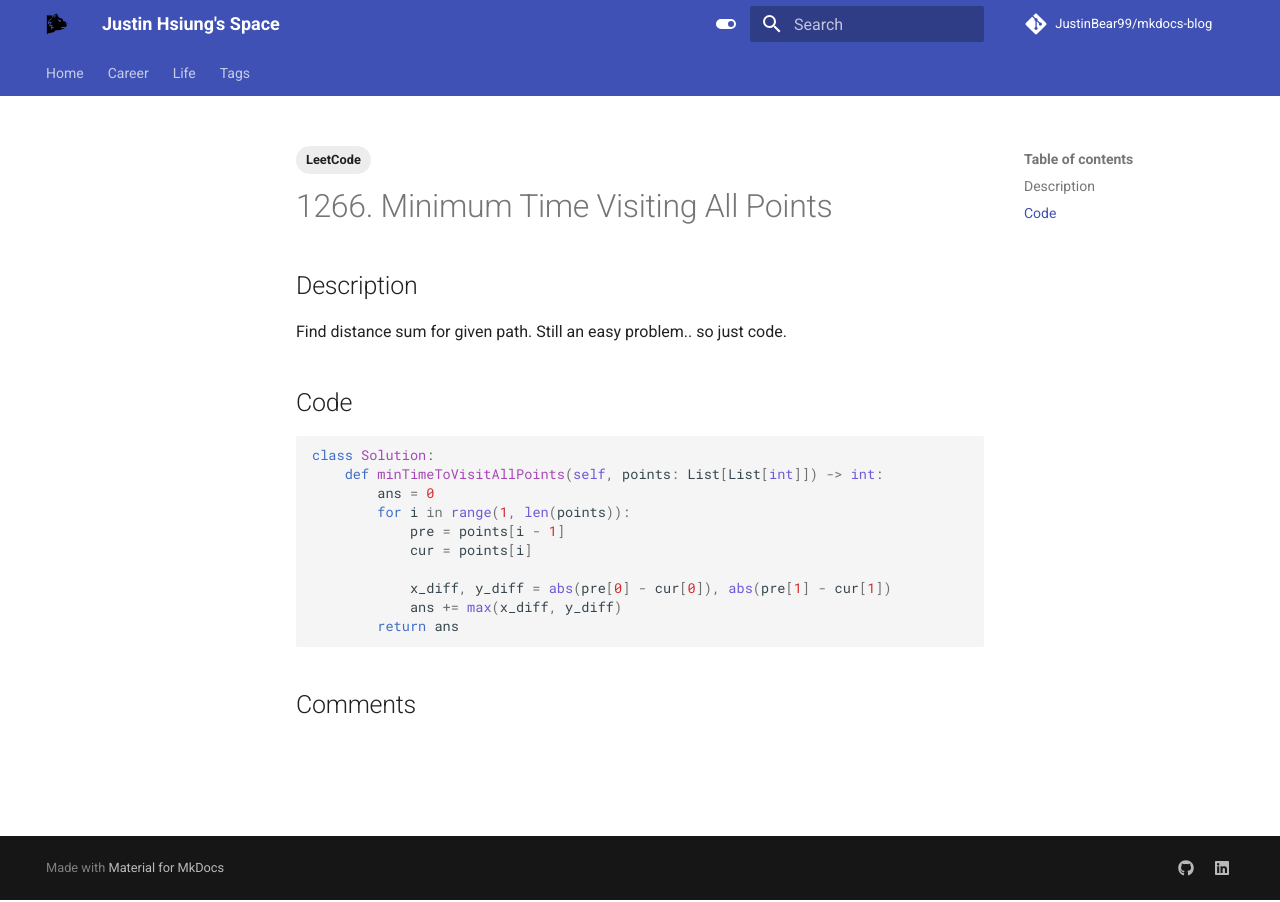
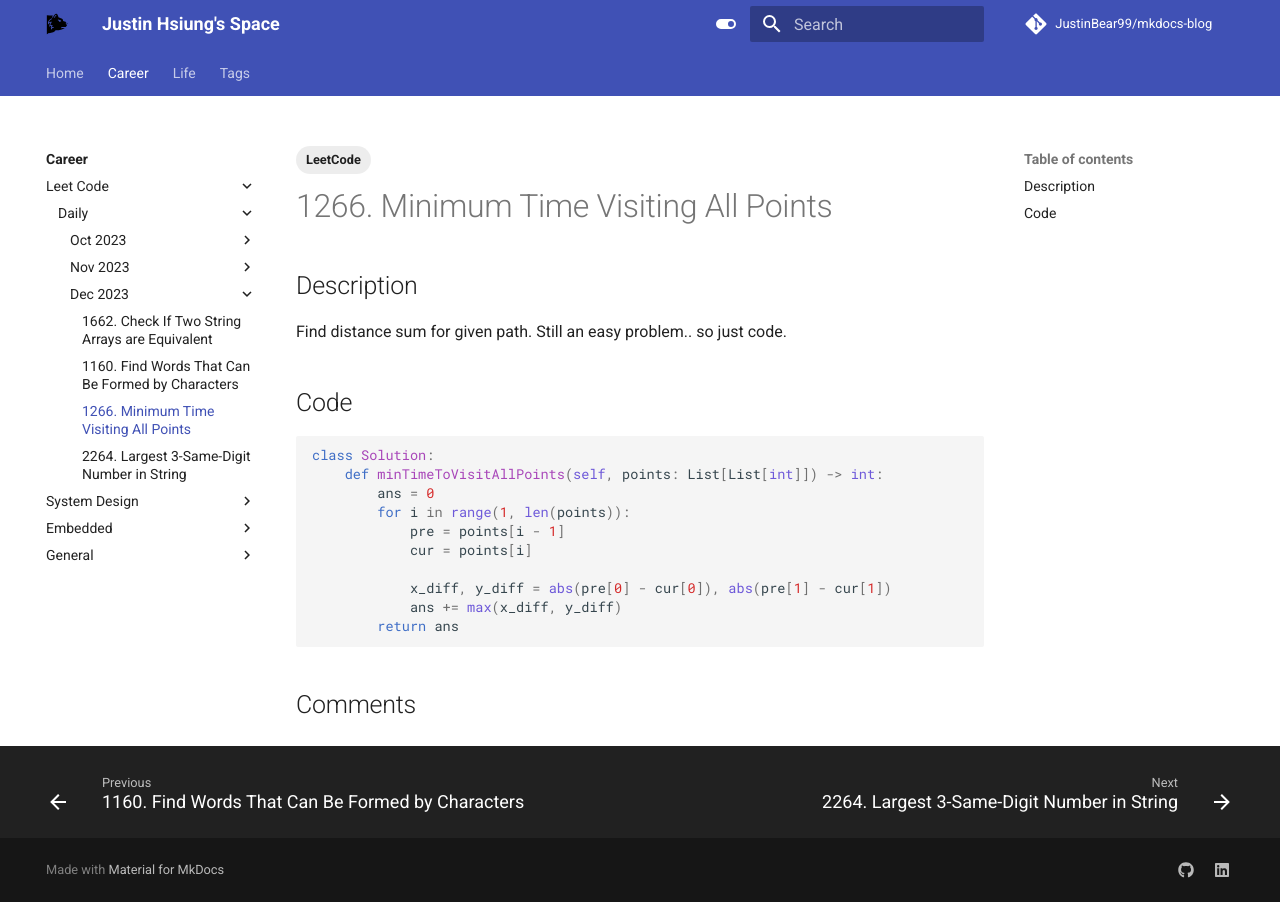
Before and after one commit to JustinBear99/mkdocs-blog, an MkDocs documentation site: the page built from docs/career/leetcode/daily/dec2023/1266-minimum-time-visiting-all-points.md, in a window 1280 px wide. Built offline with MkDocs 1.6.1 and Material for MkDocs 9.7.7, drawn with Linux system fonts in a browser that asks for light colours; comment, search, counter and statistics services are not loaded.

Commit message:
[LC] Add leetcode daily

```diff
--- a/mkdocs.yml
+++ b/mkdocs.yml
@@ -84,7 +84,8 @@ nav:
         - Dec 2023:
           - career/leetcode/daily/dec2023/1662-check-if-two-string-arrays-are-equivalent.md
           - career/leetcode/daily/dec2023/1160-find-words-that-can-be-formed-by-characters.md
-          - career/leetcode/daily/dec2023/266-minimum-time-visiting-all-points.md
+          - career/leetcode/daily/dec2023/1266-minimum-time-visiting-all-points.md
+          - career/leetcode/daily/dec2023/2264-largest-3-same-digit-number-in-string.md
     - System Design:
       - career/system-design/index.md
       - ByteByteGo:
```
Also changed, not shown: docs/career/leetcode/daily/dec2023/1266-minimum-time-visiting-all-points.md (+2 -2 lines), docs/career/leetcode/daily/dec2023/2264-largest-3-same-digit-number-in-string.md (added, +33 -0 lines).
